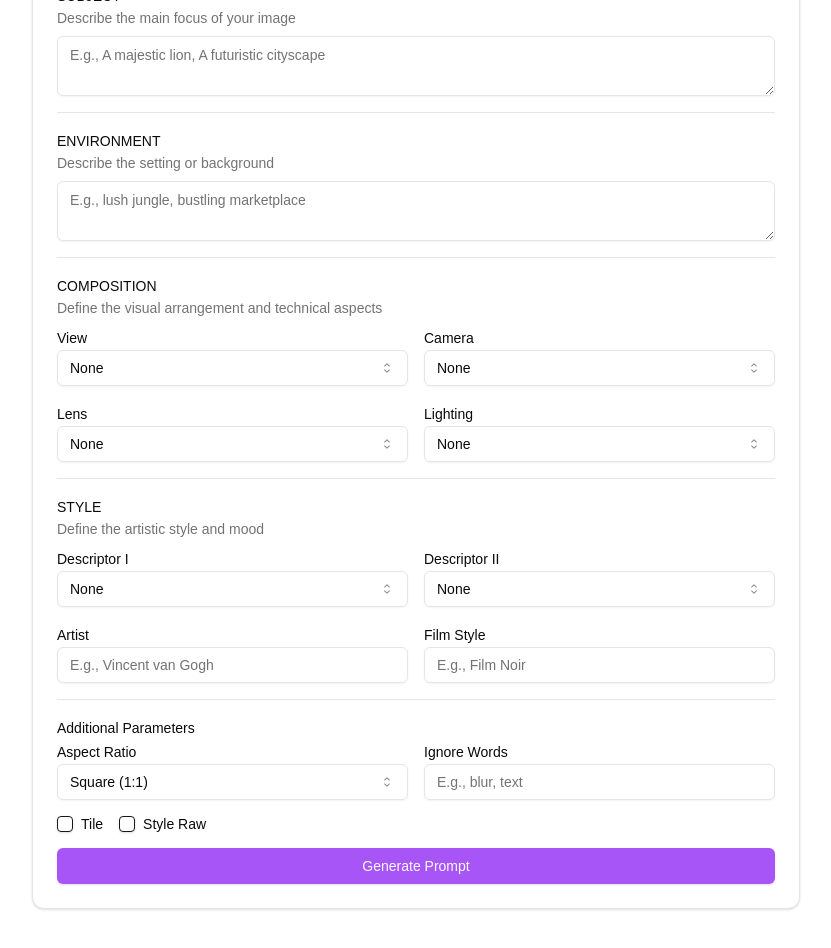
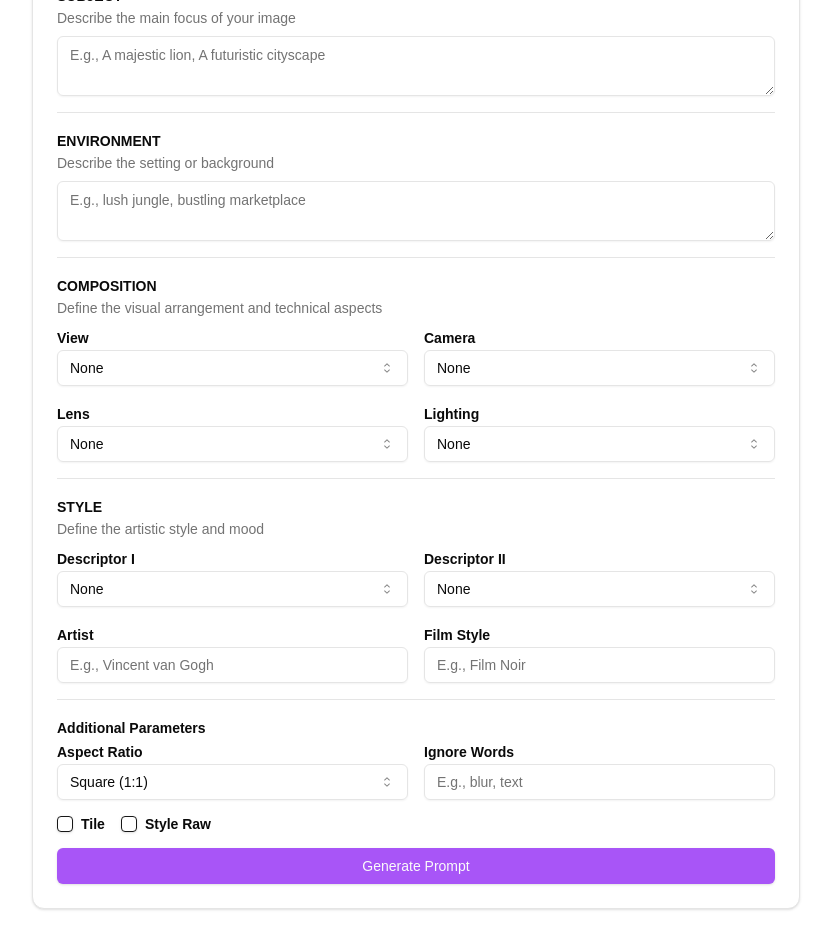
Before and after one commit to gummiz/Midjourney-Generator-v2, a Next.js app: page / in a window 1280 px wide. Shown: the part 360-1308 px from the top of the page, without its empty margins (224-1055 px from the left). Built offline with nearby package versions, Linux system fonts and the light colour scheme.

Commit message:
style(layout.tsx): update title and description in metadata for better clarity style(structured-prompt-generator.tsx): add font-bold class to labels for improved readability and styling

```diff
--- a/src/app/layout.tsx
+++ b/src/app/layout.tsx
@@ -14,8 +14,8 @@ const geistMono = localFont({
 });
 
 export const metadata: Metadata = {
-  title: "Create Next App",
-  description: "Generated by create next app",
+  title: "Midjourney Prompt Helper",
+  description: "A handy tool for generating advanced prompts in Midjourney",
 };
 
 export default function RootLayout({
--- a/src/components/structured-prompt-generator.tsx
+++ b/src/components/structured-prompt-generator.tsx
@@ -151,7 +151,7 @@ export function StructuredPromptGenerator() {
         <div className="space-y-4">
           {/* MEDIUM */}
           <div>
-            <Label>MEDIUM</Label>
+            <Label className="font-bold">MEDIUM</Label>
             <CardDescription className="text-sm mb-2">Choose the artistic medium for your image</CardDescription>
             <Select value={formData.medium} onValueChange={(value) => handleInputChange("medium", value)}>
               <SelectTrigger>
@@ -185,7 +185,7 @@ export function StructuredPromptGenerator() {
 
           {/* SUBJECT */}
           <div>
-            <Label htmlFor="subject">SUBJECT</Label>
+            <Label htmlFor="subject" className="font-bold">SUBJECT</Label>
             <CardDescription className="text-sm mb-2">Describe the main focus of your image</CardDescription>
             <Textarea
               id="subject"
@@ -199,7 +199,7 @@ export function StructuredPromptGenerator() {
 
           {/* ENVIRONMENT */}
           <div>
-            <Label htmlFor="environment">ENVIRONMENT</Label>
+            <Label htmlFor="environment" className="font-bold">ENVIRONMENT</Label>
             <CardDescription className="text-sm mb-2">Describe the setting or background</CardDescription>
             <Textarea
               id="environment"
@@ -213,11 +213,11 @@ export function StructuredPromptGenerator() {
 
           {/* COMPOSITION */}
           <div>
-            <Label>COMPOSITION</Label>
+            <Label className="font-bold">COMPOSITION</Label>
             <CardDescription className="text-sm mb-2">Define the visual arrangement and technical aspects</CardDescription>
             <div className="grid grid-cols-2 gap-4">
               <div>
-                <Label>View</Label>
+                <Label className="font-bold">View</Label>
                 <Select value={formData.view} onValueChange={(value) => handleInputChange("view", value)}>
                   <SelectTrigger>
                     <SelectValue />
@@ -247,7 +247,7 @@ export function StructuredPromptGenerator() {
                 </Select>
               </div>
               <div>
-                <Label>Camera</Label>
+                <Label className="font-bold">Camera</Label>
                 <Select value={formData.camera} onValueChange={(value) => handleInputChange("camera", value)}>
                   <SelectTrigger>
                     <SelectValue />
@@ -277,7 +277,7 @@ export function StructuredPromptGenerator() {
                 </Select>
               </div>
               <div>
-                <Label>Lens</Label>
+                <Label className="font-bold">Lens</Label>
                 <Select value={formData.lens} onValueChange={(value) => handleInputChange("lens", value)}>
                   <SelectTrigger>
                     <SelectValue />
@@ -307,7 +307,7 @@ export function StructuredPromptGenerator() {
                 </Select>
               </div>
               <div>
-                <Label>Lighting</Label>
+                <Label className="font-bold">Lighting</Label>
                 <Select value={formData.lighting} onValueChange={(value) => handleInputChange("lighting", value)}>
                   <SelectTrigger>
                     <SelectValue />
@@ -343,11 +343,11 @@ export function StructuredPromptGenerator() {
 
           {/* STYLE */}
           <div>
-            <Label>STYLE</Label>
+            <Label className="font-bold">STYLE</Label>
             <CardDescription className="text-sm mb-2">Define the artistic style and mood</CardDescription>
             <div className="grid grid-cols-2 gap-4">
               <div>
-                <Label>Descriptor I</Label>
+                <Label className="font-bold">Descriptor I</Label>
                 <Select value={formData.descriptorI} onValueChange={(value) => handleInputChange("descriptorI", value)}>
                   <SelectTrigger>
                     <SelectValue />
@@ -373,7 +373,7 @@ export function StructuredPromptGenerator() {
                 </Select>
               </div>
               <div>
-                <Label>Descriptor II</Label>
+                <Label className="font-bold">Descriptor II</Label>
                 <Select value={formData.descriptorII} onValueChange={(value) => handleInputChange("descriptorII", value)}>
                   <SelectTrigger>
                     <SelectValue />
@@ -399,7 +399,7 @@ export function StructuredPromptGenerator() {
                 </Select>
               </div>
               <div>
-                <Label htmlFor="artist">Artist</Label>
+                <Label htmlFor="artist" className="font-bold">Artist</Label>
                 <Input
                   id="artist"
                   value={formData.artist}
@@ -408,7 +408,7 @@ export function StructuredPromptGenerator() {
                 />
               </div>
               <div>
-                <Label htmlFor="filmName">Film Style</Label>
+                <Label htmlFor="filmName" className="font-bold">Film Style</Label>
                 <Input
                   id="filmName"
                   value={formData.filmName}
@@ -423,10 +423,10 @@ export function StructuredPromptGenerator() {
 
           {/* Additional Parameters */}
           <div>
-            <Label>Additional Parameters</Label>
+            <Label className="font-bold">Additional Parameters</Label>
             <div className="grid grid-cols-2 gap-4">
               <div>
-                <Label>Aspect Ratio</Label>
+                <Label className="font-bold">Aspect Ratio</Label>
                 <Select value={formData.aspectRatio} onValueChange={(value) => handleInputChange("aspectRatio", value)}>
                   <SelectTrigger>
                     <SelectValue />
@@ -445,7 +445,7 @@ export function StructuredPromptGenerator() {
                 </Select>
               </div>
               <div>
-                <Label htmlFor="ignoreWords">Ignore Words</Label>
+                <Label htmlFor="ignoreWords" className="font-bold">Ignore Words</Label>
                 <Input
                   id="ignoreWords"
                   value={formData.ignoreWords}
@@ -461,7 +461,7 @@ export function StructuredPromptGenerator() {
                   checked={formData.tile}
                   onCheckedChange={(checked) => handleInputChange("tile", checked as boolean)}
                 />
-                <Label htmlFor="tile">Tile</Label>
+                <Label htmlFor="tile" className="font-bold">Tile</Label>
               </div>
               <div className="flex items-center space-x-2">
                 <Checkbox
@@ -469,7 +469,7 @@ export function StructuredPromptGenerator() {
                   checked={formData.styleRaw}
                   onCheckedChange={(checked) => handleInputChange("styleRaw", checked as boolean)}
                 />
-                <Label htmlFor="styleRaw">Style Raw</Label>
+                <Label htmlFor="styleRaw" className="font-bold">Style Raw</Label>
               </div>
             </div>
           </div>
```
